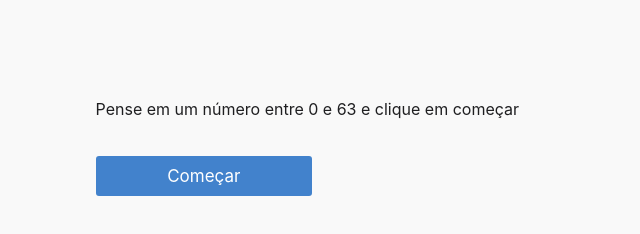
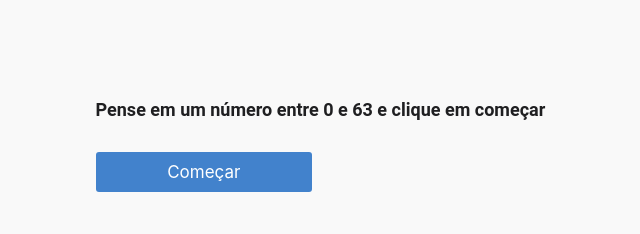
Before and after one commit to CesarSuriano/jogo-advinha-numero, a website: page Onsen UI/www/index.html in a window 1280 px wide. Shown: the whole page, without its empty margins (3-643 px from the left). Drawn offline with Linux system fonts and the light colour scheme.

Commit message:
ta massa

```diff
--- a/Onsen UI/www/index.html
+++ b/Onsen UI/www/index.html
@@ -25,7 +25,7 @@
   <ons-template id="page1.html">
     <ons-page id="page1">
       <div class="inicio">
-        <p class="descricao"> Pense em um número entre 0 e 63 e clique em começar</p>
+        <h5 class="descricao"> Pense em um número entre 0 e 63 e clique em começar</h5>
         <ons-button id="btn-start">Começar</ons-button>
       </div>
     </ons-page>
```
